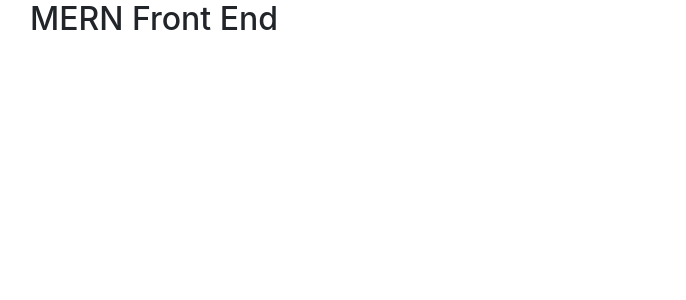
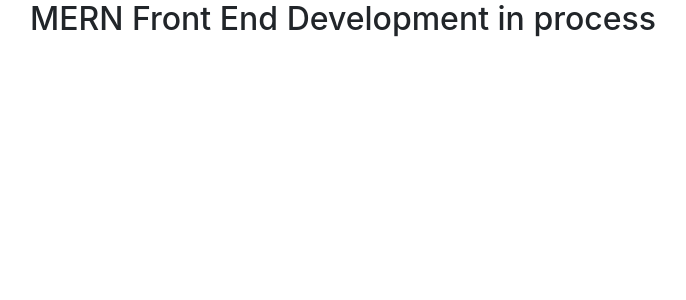
Before and after one commit to mehuldesai94/UMSApp, a React (Create React App) app: page / in a window 1280 px wide. Shown: the top 300 px of the page, without its empty margins (55-741 px from the left). Built offline with nearby package versions, Linux system fonts and the light colour scheme.

Commit message:
first commit

```diff
--- a/package.json
+++ b/package.json
@@ -9,6 +9,7 @@
     "bootstrap": "^4.5.2",
     "react": "^16.13.1",
     "react-dom": "^16.13.1",
+    "react-router-dom": "^5.2.0",
     "react-scripts": "3.4.1"
   },
   "scripts": {
--- a/src/App.js
+++ b/src/App.js
@@ -6,7 +6,7 @@
   render() {
     return (
        <div className="container">
-         <h2>MERN Front End</h2>
+         <h2>MERN Front End Development in process</h2>
        </div>
     );
   }
```
Also changed, not shown: src/components/create-user.component.js (added, +13 -0 lines), src/components/edit-user.component.js (added, +13 -0 lines), src/components/users-list.component.js (added, +13 -0 lines), 1 other file (tests, documents, lock files or other folders).
